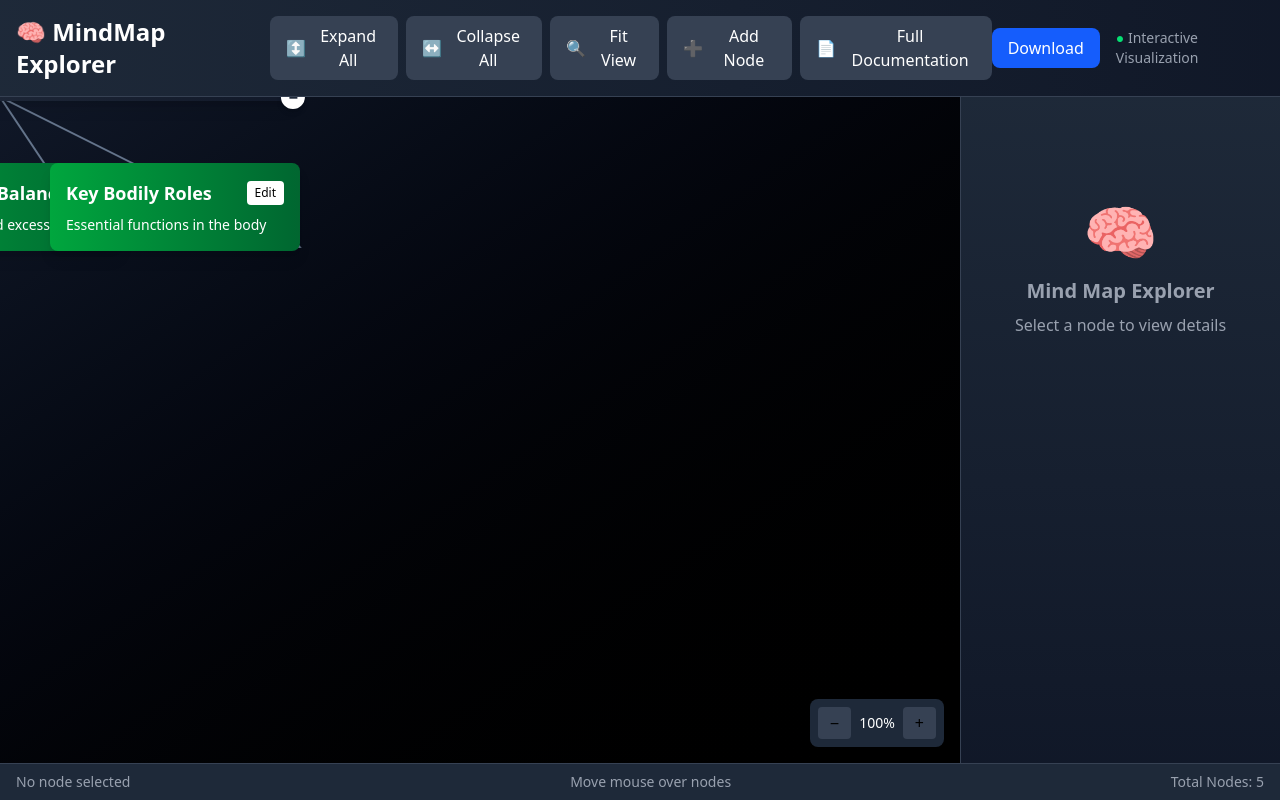
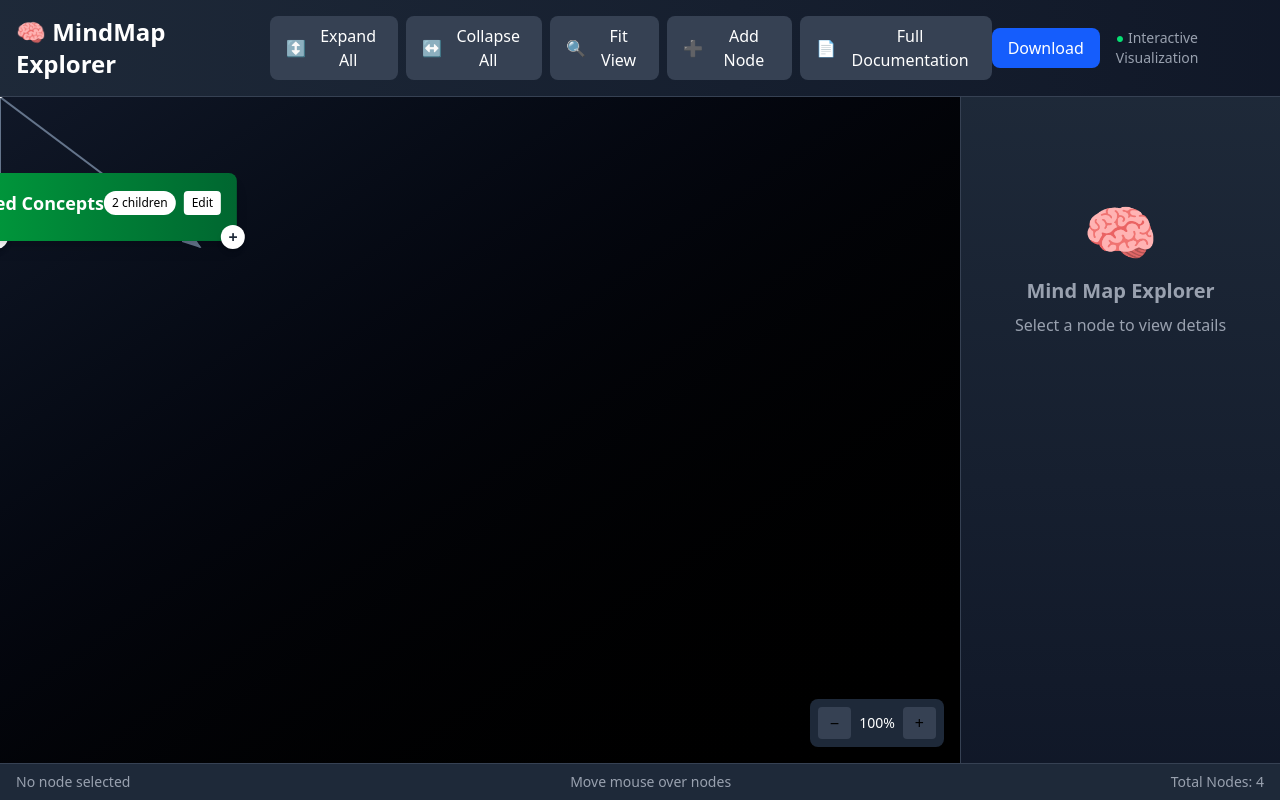
Before and after one commit to ChandaniSahu/MindMap, a React (Vite) app: page / in a window 1280 px wide. Built offline with nearby package versions, Linux system fonts and the light colour scheme.

Commit message:
reactjson , some changes in node and sidebar compo

```diff
--- a/src/App.jsx
+++ b/src/App.jsx
@@ -2,7 +2,7 @@ import React, { useState, useEffect } from 'react';
 import MindMap from './components/MindMap';
 import SummaryPanel from './components/SummaryPanel';
 import Toolbar from './components/Toolbar';
-import vitaminsData from './data/vitaminsData.json';
+import ReactData from './data/ReactData.json';
 
 const App = () => {
   const [selectedNode, setSelectedNode] = useState(null);
@@ -11,7 +11,7 @@ const App = () => {
   const [editData, setEditData] = useState({});
   const [allExpanded, setAllExpanded] = useState(false);
   const [showFullDoc, setShowFullDoc] = useState(false);
-  const [data, setData] = useState(vitaminsData);
+  const [data, setData] = useState(ReactData);
 
   // Handle node click
   const handleNodeClick = (node) => {
--- a/src/components/Node.jsx
+++ b/src/components/Node.jsx
@@ -58,10 +58,10 @@ const Node = ({
           </div>
         </div>
 
-        {/* Summary preview */}
+        {/* Summary preview
         <p className="text-sm text-white text-opacity-90 line-clamp-2">
           {node.summary}
-        </p>
+        </p> */}
 
         {/* Expand/collapse indicator */}
         {node.children && node.children.length > 0 && (
--- a/src/components/SummaryPanel.jsx
+++ b/src/components/SummaryPanel.jsx
@@ -78,26 +78,26 @@ const SummaryPanel = ({
           <div className="mb-6">
             <div className="flex items-center justify-between mb-4">
               <h2 className="text-2xl font-bold text-white">{node.label}</h2>
-              <span className="text-xs bg-white bg-opacity-20 px-3 py-1 rounded-full text-white">
+              {/* <span className="text-xs bg-white bg-opacity-20 px-3 py-1 rounded-full text-white">
                 {node.type || 'node'}
-              </span>
+              </span> */}
             </div>
             <div className="text-sm text-gray-300 mb-2">
               ID: <code className="bg-gray-700 px-2 py-1 rounded">{node.id}</code>
             </div>
           </div>
 
-          <div className="mb-8">
+          {/* <div className="mb-8">
             <h3 className="text-lg font-semibold text-white mb-3">Summary</h3>
             <p className="text-gray-300 leading-relaxed">{node.summary}</p>
-          </div>
+          </div> */}
 
           <div className="mb-8">
             <h3 className="text-lg font-semibold text-white mb-3">Description</h3>
             <p className="text-gray-300 leading-relaxed">{node.description}</p>
           </div>
 
-          {node.metadata && Object.keys(node.metadata).length > 0 && (
+          {/* {node.metadata && Object.keys(node.metadata).length > 0 && (
             <div className="mb-8">
               <h3 className="text-lg font-semibold text-white mb-3">Metadata</h3>
               <div className="space-y-2">
@@ -121,7 +121,7 @@ const SummaryPanel = ({
                 ))}
               </div>
             </div>
-          )}
+          )} */}
 
           {node.children && node.children.length > 0 && (
             <div>
--- /dev/null
+++ b/src/data/ReactData.json
@@ -0,0 +1,88 @@
+
+
+{
+  "id": "root",
+  "label": "React",
+  "description": "A JavaScript library for building user interfaces using a component-based approach.",
+  "type": "root",
+  "children": [
+    {
+      "id": "core",
+      "label": "Important Core Concepts of React ",
+      "description": "Fundamental concepts required to understand React.",
+      "type": "category",
+      "children": [
+        {
+          "id": "jsx",
+          "label": "JSX",
+          "description": "A syntax extension that allows HTML-like code in JavaScript.",
+          "type": "subcategory"
+        },
+        {
+          "id": "components",
+          "label": "Components",
+          "description": "Reusable pieces of UI that define how the interface looks and behaves.",
+          "type": "subcategory"
+        },
+        {
+          "id": "props",
+          "label": "Props",
+          "description": "Inputs passed from parent to child components.",
+          "type": "subcategory"
+        },
+        {
+          "id": "state",
+          "label": "State",
+          "description": "Data that controls a component’s behavior and rendering.",
+          "type": "subcategory"
+        }
+      ]
+    },
+    {
+      "id": "hooks",
+      "label": "Hooks",
+      "description": "Functions that let you use React features in function components.",
+      "type": "category",
+      "children": [
+        {
+          "id": "useState",
+          "label": "useState",
+          "description": "Allows functional components to store and update state.",
+          "type": "subcategory"
+        },
+        {
+          "id": "useEffect",
+          "label": "useEffect",
+          "description": "Handles side effects such as data fetching or subscriptions.",
+          "type": "subcategory"
+        },
+        {
+          "id": "useContext",
+          "label": "useContext",
+          "description": "Shares data across components without prop drilling.",
+          "type": "subcategory"
+        }
+      ]
+    },
+    {
+      "id": "advanced",
+      "label": "Advanced Concepts",
+      "description": "Concepts used to optimize and scale React applications.",
+      "type": "category",
+      "children": [
+        {
+          "id": "performance",
+          "label": "Performance Optimization",
+          "description": "Techniques to reduce re-renders and improve speed.",
+          "type": "subcategory"
+        },
+        {
+          "id": "memo",
+          "label": "Memoization",
+          "description": "Optimizes rendering using memo, useMemo, and useCallback.",
+          "type": "subcategory"
+        }
+      ]
+    }
+  ]
+}
--- a/src/data/vitaminsData.json
+++ /dev/null
@@ -1,90 +0,0 @@
-{
-  "id": "root",
-  "label": "Vitamins in Human Body",
-  "summary": "Essential micronutrients required for normal metabolic function, growth, and overall health, typically obtained through diet.",
-  "description": "Essential micronutrients required for normal metabolic function, growth, and overall health, typically obtained through diet. They are vital for diverse bodily processes, including energy production, immune defense, and cellular repair, playing a crucial role in preventing various diseases and maintaining overall well-being.",
-  "metadata": {
-    "category": "Nutrition",
-    "importance": "High"
-  },
-  "children": [
-    {
-      "id": "classification",
-      "label": "Vitamin Classification",
-      "summary": "Vitamins are primarily classified based on their solubility",
-      "description": "Vitamins are primarily classified based on their solubility in fats or water, which dictates their absorption, storage, and excretion mechanisms in the body. This fundamental distinction influences dietary intake recommendations, potential for toxicity, and how they are utilized by different physiological systems.",
-      "type": "category",
-      "metadata": {
-        "classificationType": "Solubility-based"
-      },
-      "children": [
-        {
-          "id": "fat-soluble",
-          "label": "Fat-Soluble Vitamins",
-          "summary": "Vitamins A, D, E, K - stored in body fat",
-          "description": "Fat-soluble vitamins (A, D, E, K) are absorbed along with fats in the diet and can be stored in the body's fatty tissue and liver for later use.",
-          "type": "subcategory",
-          "metadata": {
-            "examples": ["Vitamin A", "Vitamin D", "Vitamin E", "Vitamin K"],
-            "storage": "Liver and fatty tissues"
-          },
-          "children": [
-            {
-              "id": "vitamin-a",
-              "label": "Vitamin A",
-              "summary": "Essential for vision, immune function, and reproduction",
-              "description": "Vitamin A is crucial for maintaining healthy vision, supporting the immune system, and ensuring proper organ function and reproduction.",
-              "type": "detail",
-              "metadata": {
-                "dietarySources": ["Carrots", "Sweet potatoes", "Spinach", "Liver"],
-                "deficiency": "Night blindness",
-                "toxicity": "Possible in high doses"
-              }
-            }
-          ]
-        },
-        {
-          "id": "water-soluble",
-          "label": "Water-Soluble Vitamins",
-          "summary": "Vitamin C and B-complex - not stored, need regular intake",
-          "description": "Water-soluble vitamins (Vitamin C and all B vitamins) dissolve in water and are not stored in the body; excess amounts are excreted through urine.",
-          "type": "subcategory",
-          "metadata": {
-            "examples": ["Vitamin C", "B1", "B2", "B3", "B6", "B12", "Folate"],
-            "storage": "Not stored, regular intake needed"
-          }
-        }
-      ]
-    },
-    {
-      "id": "sources",
-      "label": "Dietary Sources",
-      "summary": "Natural food sources of vitamins",
-      "description": "Vitamins are obtained through a balanced diet including fruits, vegetables, grains, dairy, and protein sources.",
-      "type": "category",
-      "metadata": {
-        "importance": "Diet-dependent"
-      }
-    },
-    {
-      "id": "impact",
-      "label": "Health Impact & Balance",
-      "summary": "Effects of deficiency and excess",
-      "description": "Both deficiency and excess of vitamins can lead to health issues, highlighting the importance of balanced intake.",
-      "type": "category",
-      "metadata": {
-        "balance": "Critical"
-      }
-    },
-    {
-      "id": "roles",
-      "label": "Key Bodily Roles",
-      "summary": "Essential functions in the body",
-      "description": "Vitamins play crucial roles in metabolism, immunity, growth, and cellular function.",
-      "type": "category",
-      "metadata": {
-        "functions": ["Metabolism", "Immunity", "Growth", "Repair"]
-      }
-    }
-  ]
-}
```
